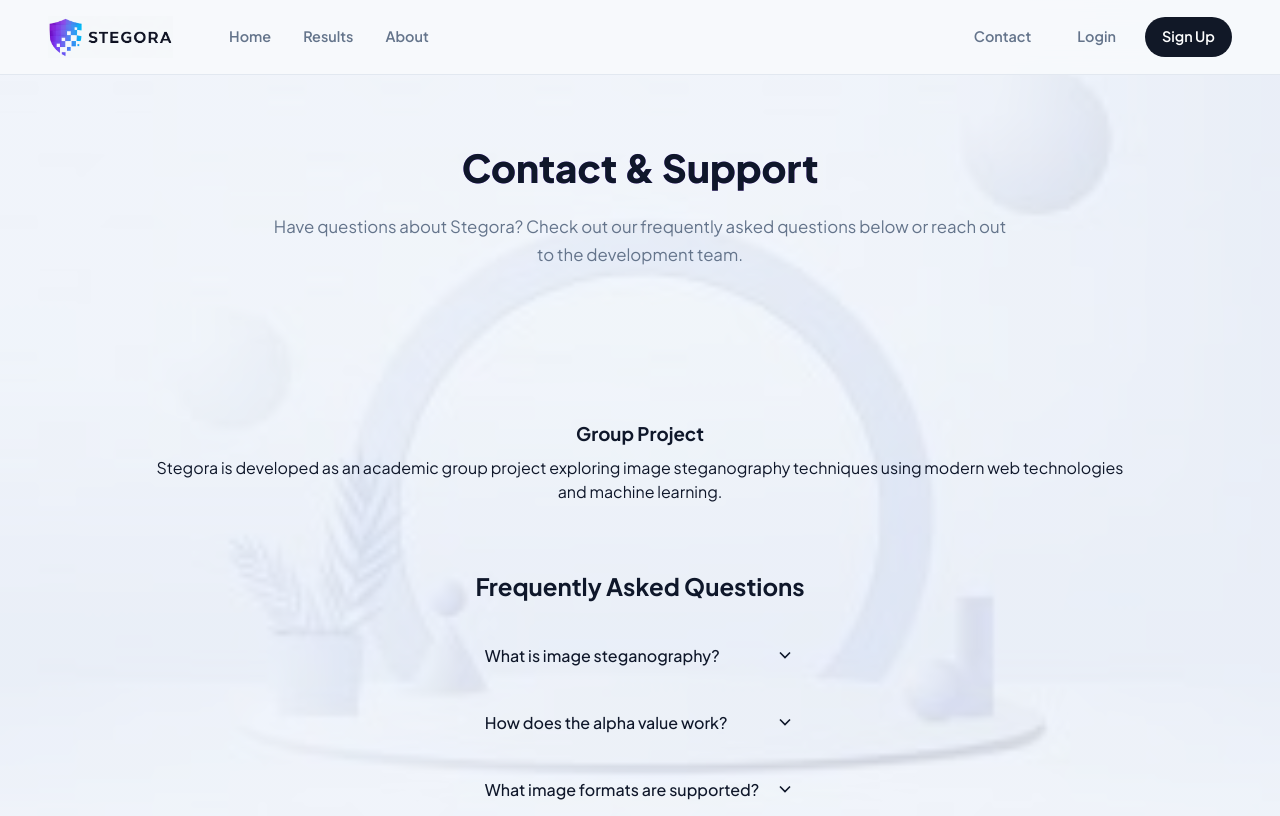
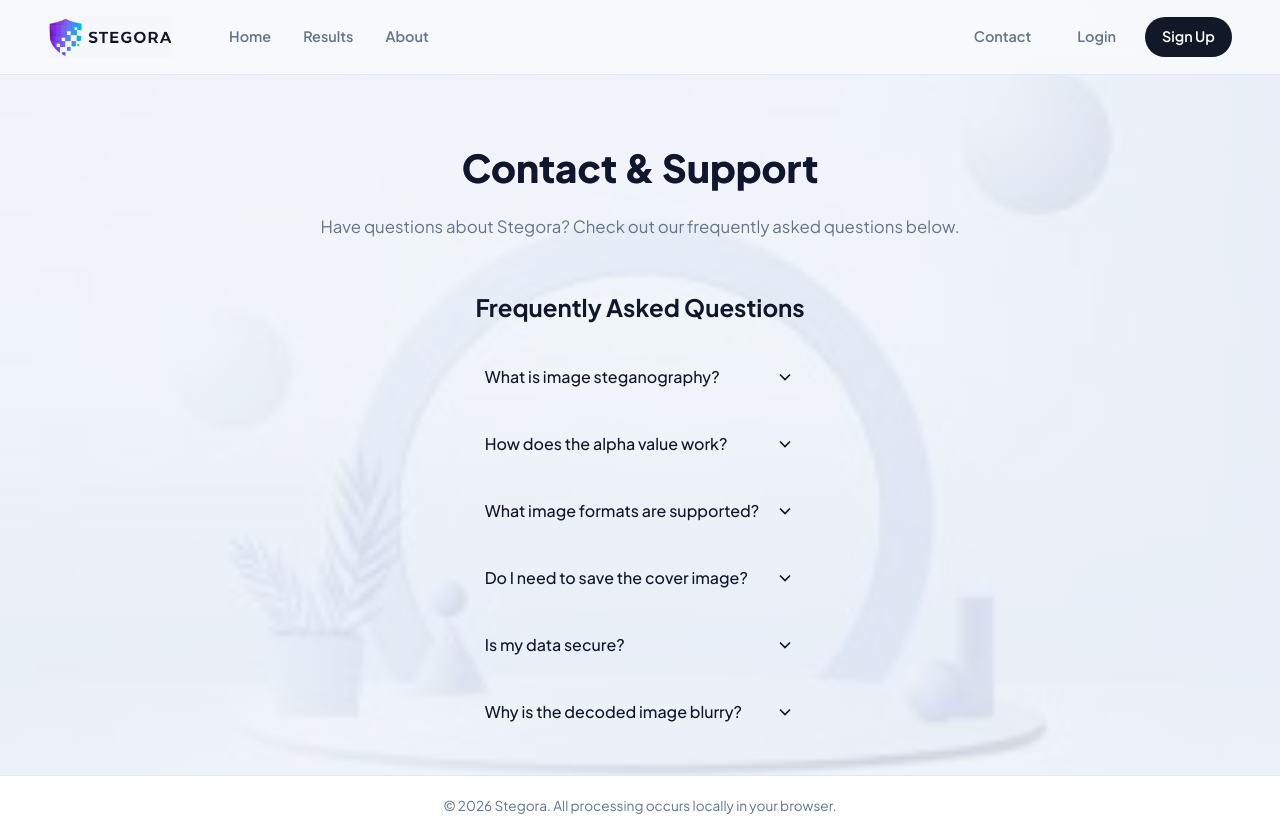
Before and after one commit to Shubh-Gupta-12/Image-Steganography, a React (Vite) app: page /contact in a window 1280 px wide. Shown: the top 816 px of the page. Built offline with nearby package versions, Linux system fonts and the light colour scheme.

Commit message:
Remove group project section from contact page

```diff
--- a/src/pages/ContactPage.jsx
+++ b/src/pages/ContactPage.jsx
@@ -43,30 +43,7 @@ export default function ContactPage() {
           </span>
         </h2>
         <p>
-          Have questions about Stegora? Check out our frequently asked questions below
-          or reach out to the development team.
-        </p>
-      </section>
-
-      <section className="contact-info" style={{
-        background: 'var(--card-bg)',
-        borderRadius: '16px',
-        padding: '2rem',
-        marginBottom: '2rem',
-        textAlign: 'center'
-      }}>
-        <div style={{ marginBottom: '1rem' }}>
-          <svg width="48" height="48" viewBox="0 0 24 24" fill="none" stroke="var(--accent)" strokeWidth="2" strokeLinecap="round" strokeLinejoin="round">
-            <path d="M17 21v-2a4 4 0 0 0-4-4H5a4 4 0 0 0-4 4v2"></path>
-            <circle cx="9" cy="7" r="4"></circle>
-            <path d="M23 21v-2a4 4 0 0 0-3-3.87"></path>
-            <path d="M16 3.13a4 4 0 0 1 0 7.75"></path>
-          </svg>
-        </div>
-        <h3 style={{ color: 'var(--text-main)', marginBottom: '0.5rem' }}>Group Project</h3>
-        <p style={{ color: 'var(--text-muted)' }}>
-          Stegora is developed as an academic group project exploring image steganography
-          techniques using modern web technologies and machine learning.
+          Have questions about Stegora? Check out our frequently asked questions below.
         </p>
       </section>
 
```
